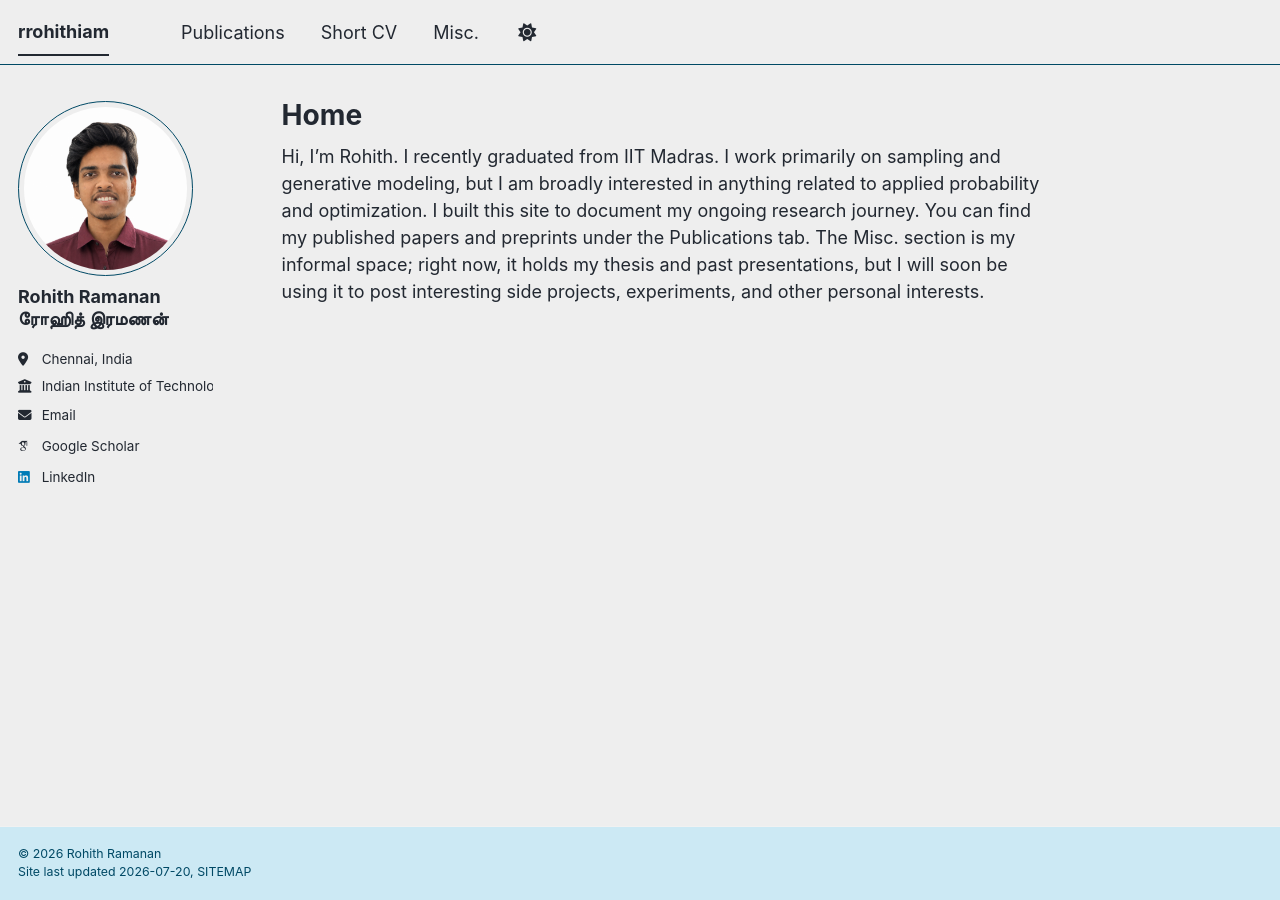
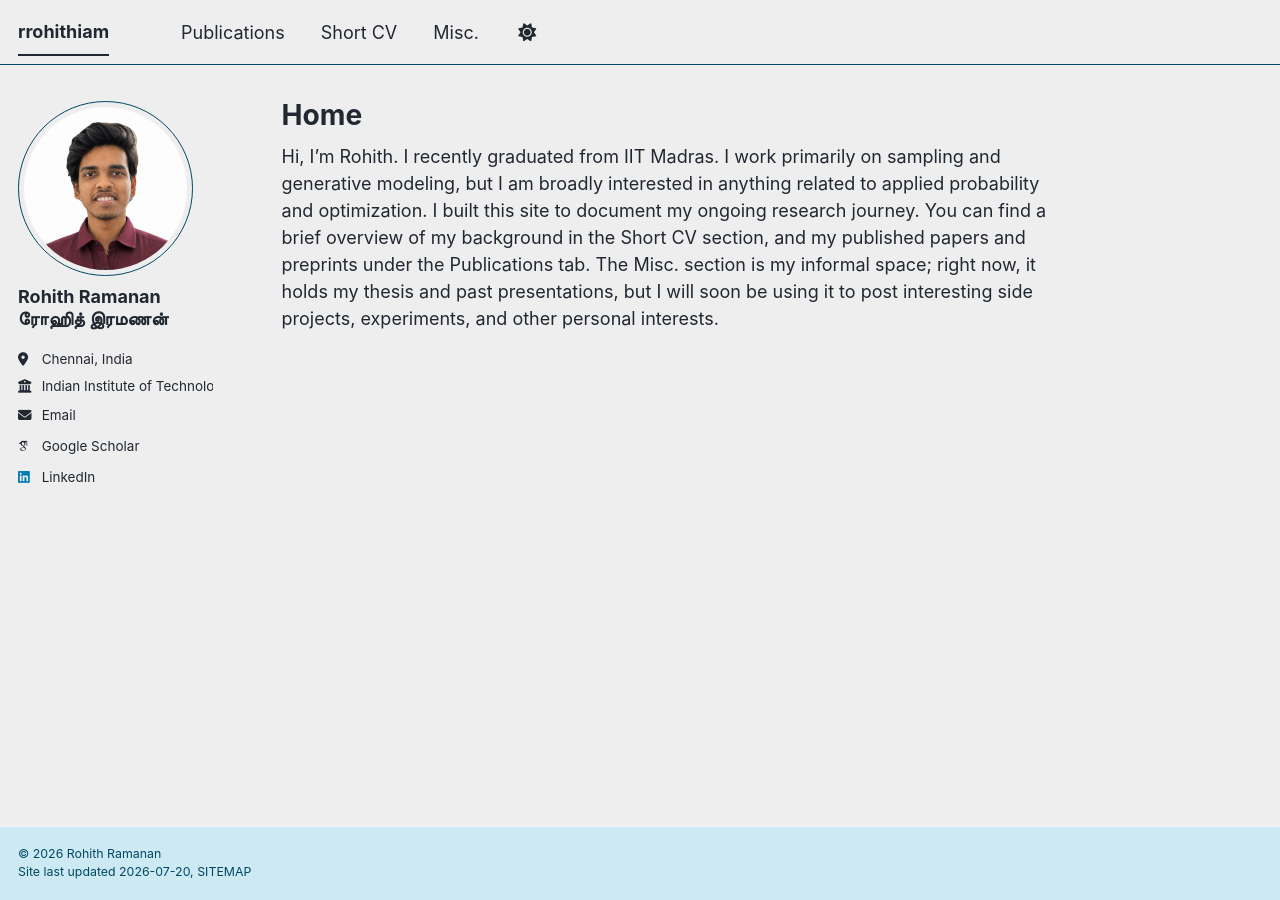
Before and after one commit to rrohithiam/rrohithiam.github.io, a Jekyll site: the page built from _pages/about.md, in a window 1280 px wide. Built offline with Jekyll 4.4.1, drawn with Linux system fonts in a browser that asks for light colours; some web fonts are replaced; a script bundle is joined from its source files by our own code; library files that are not in the unit come from our copies.

Commit message:
Few changes

```diff
--- a/_pages/about.md
+++ b/_pages/about.md
@@ -7,4 +7,4 @@ redirect_from:
   - /about.html
 ---
 
-Hi, I'm Rohith. I recently graduated from IIT Madras. I work primarily on sampling and generative modeling, but I am broadly interested in anything related to applied probability and optimization. I built this site to document my ongoing research journey. You can find my published papers and preprints under the Publications tab. The Misc. section is my informal space; right now, it holds my thesis and past presentations, but I will soon be using it to post interesting side projects, experiments, and other personal interests.
+Hi, I'm Rohith. I recently graduated from IIT Madras. I work primarily on sampling and generative modeling, but I am broadly interested in anything related to applied probability and optimization. I built this site to document my ongoing research journey. You can find a brief overview of my background in the Short CV section, and my published papers and preprints under the Publications tab. The Misc. section is my informal space; right now, it holds my thesis and past presentations, but I will soon be using it to post interesting side projects, experiments, and other personal interests.
```
